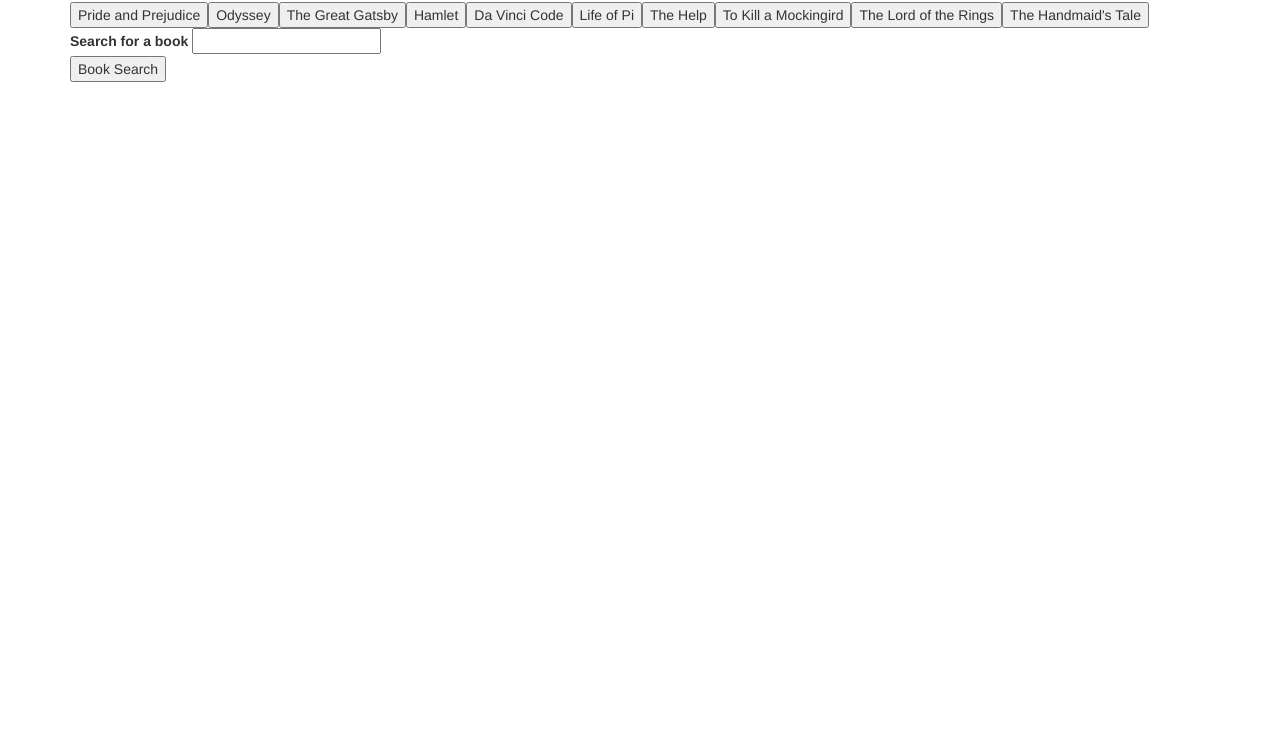
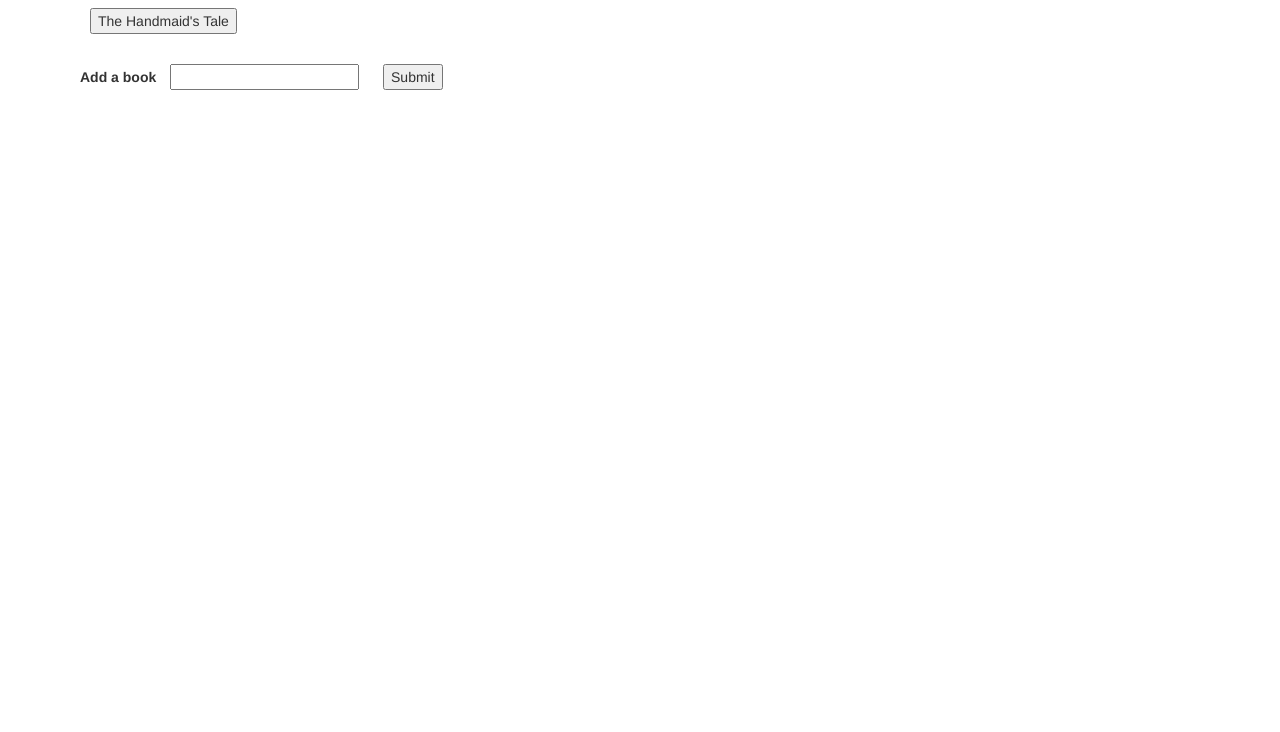
Before and after one commit to tanyav112/GIPHY, a plain HTML site: page index.html in a window 1280 px wide. Shown: the part 68-800 px from the top of the page. Drawn offline with nearby package versions, Linux system fonts and the light colour scheme; no server answers.

Commit message:
add function to display buttons and styling for buttons

```diff
--- a/app.js
+++ b/app.js
@@ -1,16 +1,18 @@
 var books = [
   "Pride and Prejudice", "Odyssey", "The Great Gatsby", "Hamlet", "Da Vinci Code", "Life of Pi", "The Help", "To Kill a Mockingird", "The Lord of the Rings", "The Handmaid's Tale"
+];
 
-];
 
 // Function for displaying book data
     function addButtons() {
 //to prevent repeat buttons
-      $("#movies-view").empty();
+   $("#book-view").empty();
 // Looping through the array of books
    for (var i = 0; i < books.length; i++) {
 //adding buttons for each book in the array
     var a = $("<button>");
+// Adding a class
+  a.addClass("book");
 // Adding a data-attribute with a value of the movie at index i
   a.attr("data-name", books[i]);
 // Providing the button's text with a value of the movie at index i
@@ -21,6 +23,18 @@
       }
 
 
+//URL to GIPHY
+let url = "http://api.giphy.com/v1/gifs/search?q=" + books + "&api_key=N50meNbSPQG2tP5ukDhve3Q1BjLaakTT&limit=10";
+
+$.get(url)
+  .then(function (r) {
+    console.log(r)
+    // $("#book-view").text(r);
+
+  })
+  .catch(function (e) {
+    console.log(e)
+  })
 
 // This .on("click") function will trigger the AJAX Call
 $("#find-book").on("click", function(event) {
@@ -33,15 +47,3 @@
 });
 
 addButtons();
-//URL to GIPHY
-let url ="http://api.giphy.com/v1/gifs/search?q=" + books + "&api_key=N50meNbSPQG2tP5ukDhve3Q1BjLaakTT&limit=10";
-
-$.get(url)
-.then(function (r) {
-  console.log (r)
-  $("#book-view").text((r));
-
-})
-.catch(function(e) {
-  console.log(e)
-})
--- a/index.html
+++ b/index.html
@@ -12,18 +12,17 @@
 </head>
 <body>
   <div class="container">
-    <h1>Book Search</h1>
 
     <!-- We'll be dumping our JSON contents in here -->
     <div id="book-view"></div>
 
     <!-- This form will be where users input data about the movies -->
     <form id="book-form">
-      <label for="book-input">Search for a book</label>
-      <input type="text" id="book-input"><br>
+      <label for="book-input">Add a book</label>
+      <input type="text" id="book-input">
 
       <!-- This button will trigger our AJAX call -->
-      <input id="find-book" type="submit" value="Book Search">
+      <input id="find-book" type="submit" value="Submit">
     </form>
 
 
--- a/style.css
+++ b/style.css
@@ -1,3 +1,10 @@
 html {
   font-family: 'Times New Roman', Times, serif;
 }
+
+ button,
+    div,
+    form,
+    input {
+      margin: 10px;
+    }
```
Lines whose indentation alone changed are shown as unchanged.
